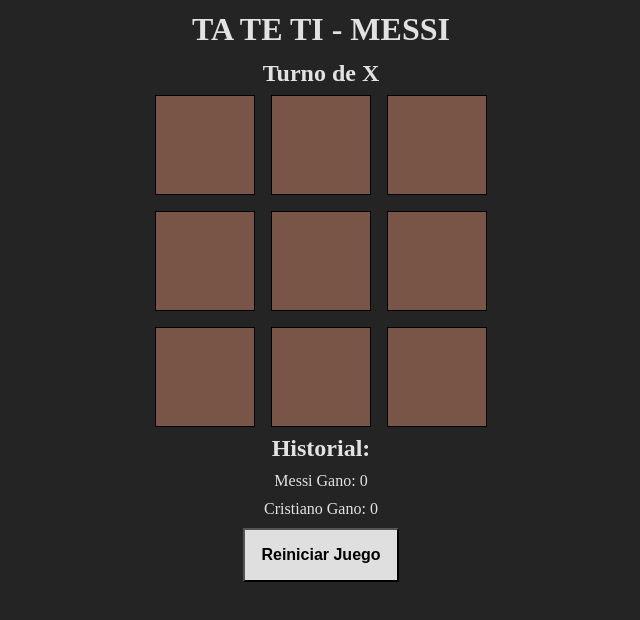
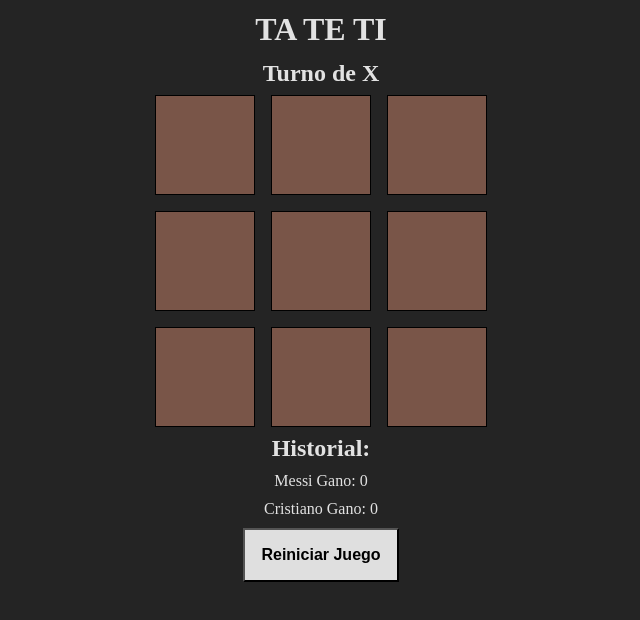
Before and after one commit to Martinmessner/tateti-practica-react-vite, a React (Vite) app: page / in a window 1280 px wide. Shown: the top 620 px of the page, without its empty margins (319-959 px from the left). Built offline with nearby package versions, Linux system fonts and the light colour scheme.

Commit message:
Change names

```diff
--- a/index.html
+++ b/index.html
@@ -4,7 +4,7 @@
     <meta charset="UTF-8" />
     <link rel="icon" type="image/svg+xml" href="/vite.svg" />
     <meta name="viewport" content="width=device-width, initial-scale=1.0" />
-    <title>Tic Tac Toe</title>
+    <title>Tateti</title>
   </head>
   <body>
     <div id="root"></div>
--- a/src/App.jsx
+++ b/src/App.jsx
@@ -5,7 +5,7 @@
   return (
       <>
     <div className="navbar">
-      <h1>TA TE TI - MESSI </h1>
+      <h1>TA TE TI </h1>
     </div>
       <StyleTicTacToe />
     </>
```
